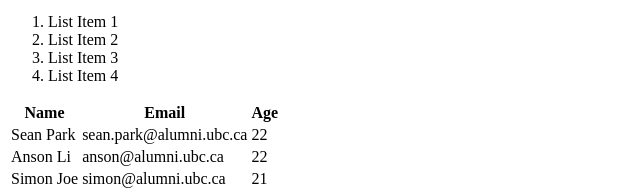
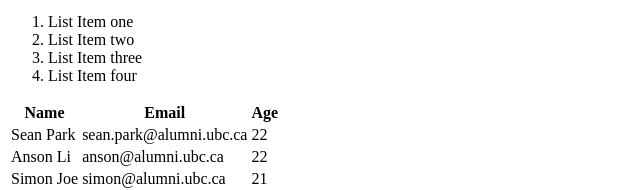
Before and after one commit to seansjpark/htmlcheatsheet, a plain HTML site: page index.html in a window 1280 px wide. Shown: the part 321-511 px from the top of the page, 0-640 px from the left. Drawn offline with Linux system fonts and the light colour scheme.

Commit message:
Changed app.js

```diff
--- a/index.html
+++ b/index.html
@@ -27,10 +27,10 @@
       </ul>
 
       <ol>
-        <li>List Item 1</li>
-        <li>List Item 2</li>
-        <li>List Item 3</li>
-        <li>List Item 4</li>
+        <li>List Item one</li>
+        <li>List Item two</li>
+        <li>List Item three</li>
+        <li>List Item four</li>
       </ol>
 
       <!-- Table -->
```
